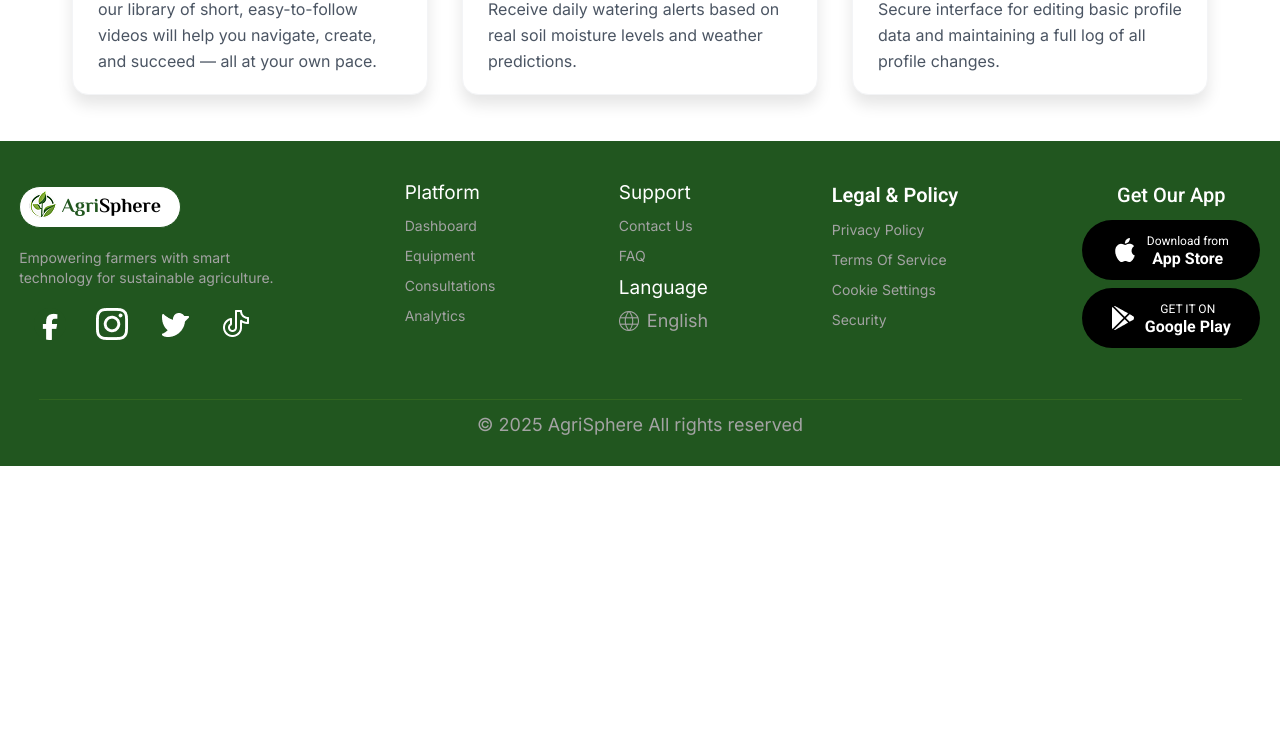
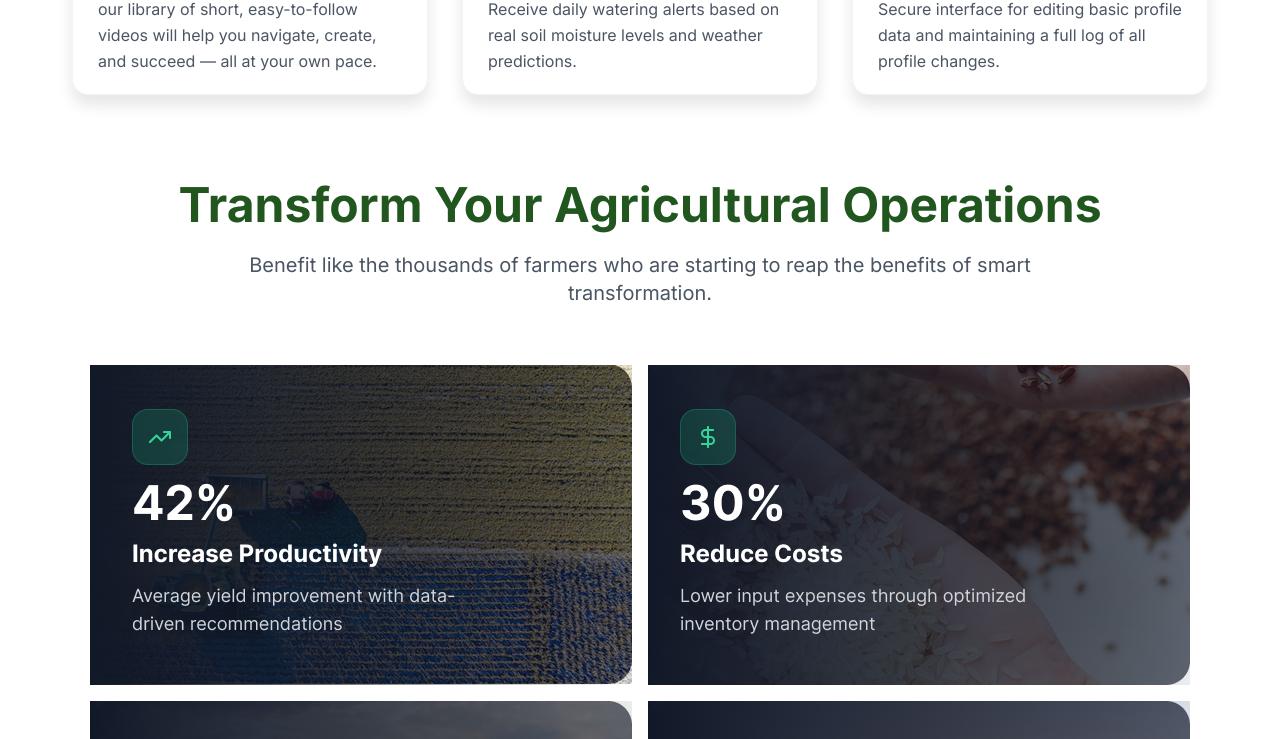
Before and after one commit to firas-mostafa/agri_sphere, a React app in the folder frontend/: page /farmer in a window 1280 px wide. Shown: the part 1497-2236 px from the top of the page. Before the commit the page ends 1963 px from the top, so only its background shows below. Built offline with nearby package versions, Linux system fonts and the light colour scheme; the HTML template or start-up script is replaced by a standard one.

Commit message:
Add about operations farmer section to Farmer Page

```diff
--- a/frontend/src/pages/public/farmer/Farmer.jsx
+++ b/frontend/src/pages/public/farmer/Farmer.jsx
@@ -3,7 +3,7 @@
 import Layout from '../../../components/common/Layout';
 import SectionTitle from '../../../components/title/SectionTitle';
 
-import { farmer_about_data, farmer_weather_data } from '../../../Data';
+import { farmer_about2_data, farmer_about_data, farmer_weather_data } from '../../../Data';
 
 import './farmer.css';
 
@@ -111,6 +111,33 @@
                 </div>
             </section>
 
+
+            {/* =============== OPERATIONS INFO =============== */}
+            <section className="about2__farmer">
+                <SectionTitle
+                    title='Transform Your Agricultural Operations'
+                    description={
+                        'Benefit like the thousands of farmers who are starting to reap the benefits of smart transformation.'
+                    }
+                />
+
+                <div className="about2__farmer-cards grid">
+                    {
+                        farmer_about2_data.map( ( { backgroundImage }, index) => {
+                            return (
+                                <div key={index} className="about2__farmer-card flex">
+                                    <img
+                                        src={backgroundImage}
+                                        alt={`About2-Card-Image-${index + 1}`}
+                                        className='about2__farmer-card-img'
+                                    />
+                                </div>
+                            )
+                        })
+                    }
+                </div>
+            </section>
+
         </Layout>
     );
 };
--- a/frontend/src/pages/public/farmer/farmer.css
+++ b/frontend/src/pages/public/farmer/farmer.css
@@ -307,3 +307,39 @@
     font-weight: var(--weight-400);
     line-height: 26px;
 }
+
+/* =============== ABOUT FARMER OPERATION =============== */
+.about2__farmer {
+    padding-block: 40px 25px;
+    padding-inline: 162px;
+}
+
+.about2__farmer .section__title-title,
+.about2__farmer .section__title-description {
+    letter-spacing: 0;
+}
+
+.about2__farmer .section__title-title {
+    line-height: 48px;
+    margin-block: 0;
+}
+
+.about2__farmer .section__title-description {
+    max-width: 900px;
+    line-height: 28px;
+    margin-top: 10px;
+}
+
+.about2__farmer-cards {
+    grid-template-columns: repeat(2, 542px);
+    grid-template-rows: repeat(2, 320px);
+    align-items: center;
+    justify-content: center;
+    gap: 16px;
+    margin-top: 58px;
+}
+
+.about2__farmer-card {
+    flex-direction: column;
+    gap: 14px;
+}
```
